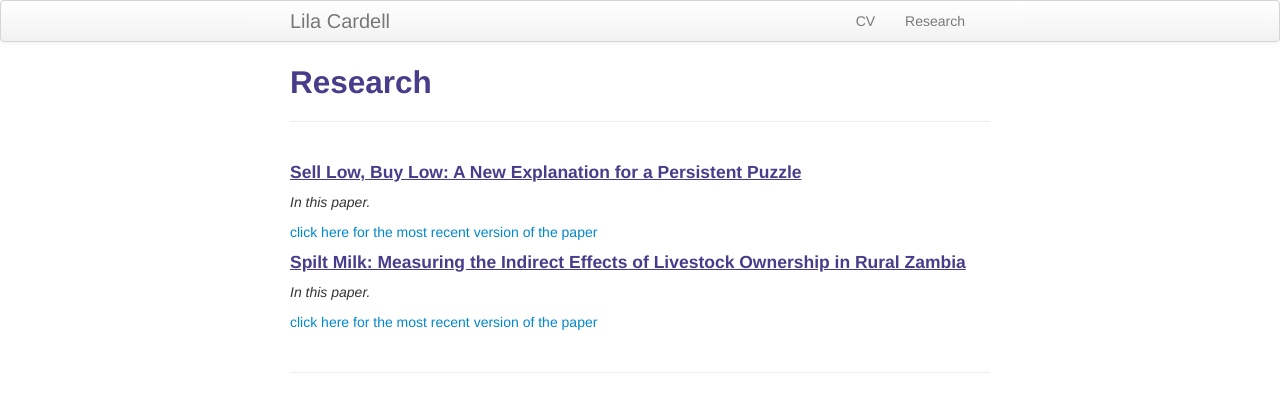
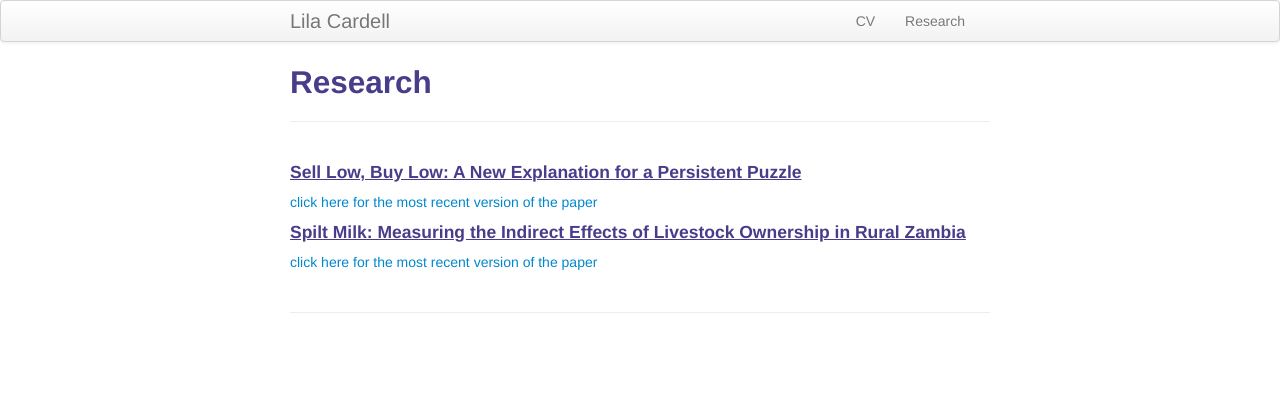
Before and after one commit to lilacardell/lilacardell.github.io, a Jekyll site: the page built from pages/research.md, in a window 1280 px wide. Shown: the top 412 px of the page. Built offline with Jekyll 4.4.1, drawn with Linux system fonts in a browser that asks for light colours.

Commit message:
Update research.md

```diff
--- a/pages/research.md
+++ b/pages/research.md
@@ -7,14 +7,14 @@ description: Lila Cardell's research
 
 
 #### <u>Sell Low, Buy Low: A New Explanation for a Persistent Puzzle </u>
-*In this paper.*
+<!--*In this paper.*-->
 
 [click here for the most recent version of the paper]({{ BASE_PATH}}/pages/working_papers/Negative Returns_2020.pdf)
 
 
 
 #### <u>Spilt Milk: Measuring the Indirect Effects of Livestock Ownership in Rural Zambia</u>
-*In this paper.*
+<!--*In this paper.*-->
 
 [click here for the most recent version of the paper]({{ BASE_PATH}}/pages/working_papers/CARDELL_Spilt Milk (2019).pdf)
 
```
